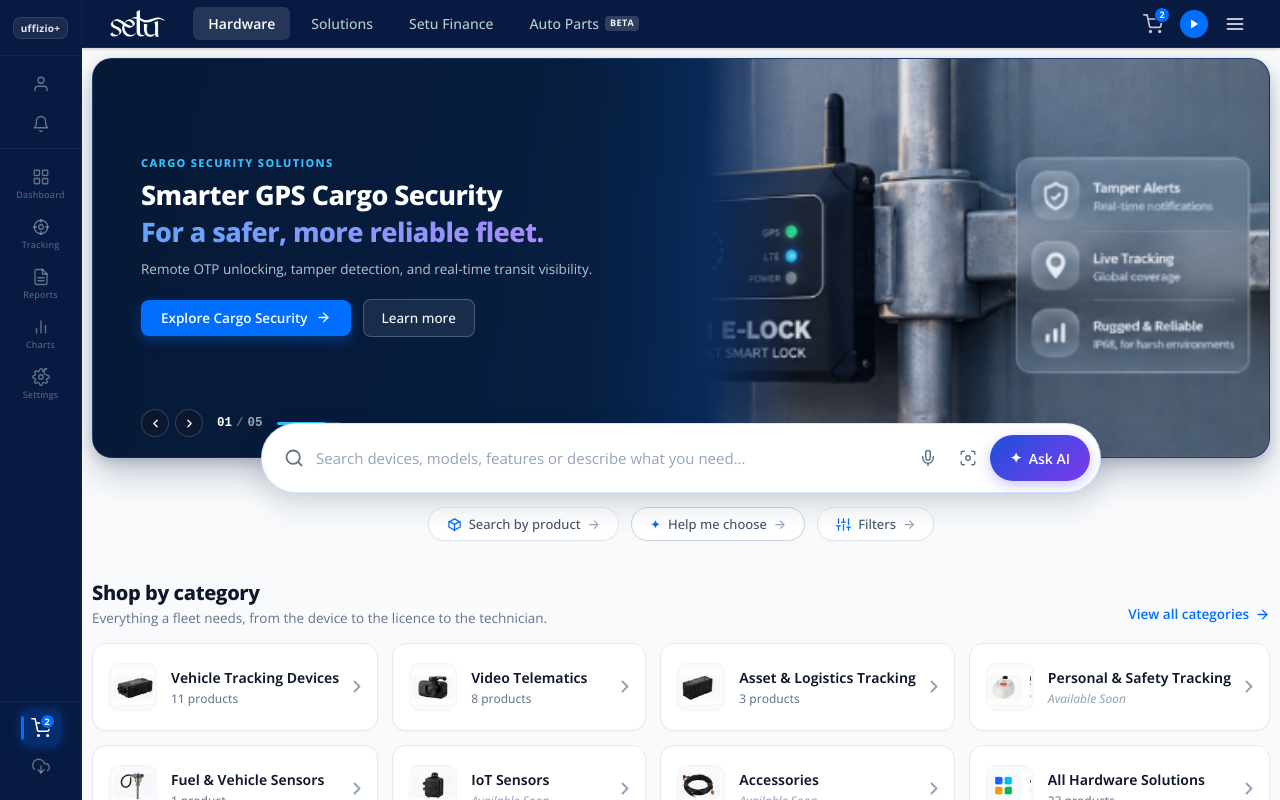
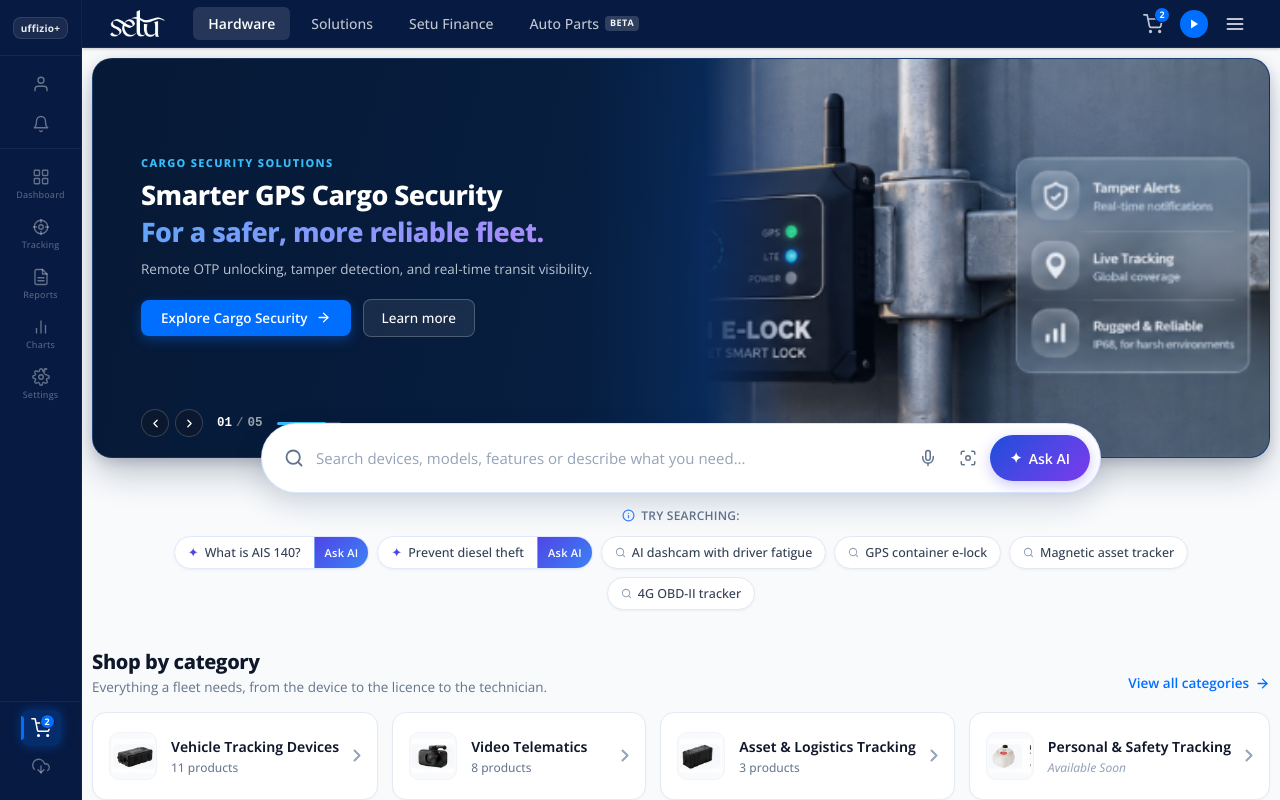
Before and after one commit to kinjal106/setu, a React (Vite) app: page / in a window 1280 px wide. Built offline with nearby package versions, Linux system fonts and the light colour scheme.

Commit message:
Replace assistance buttons with query suggestions below search bar

```diff
--- a/src/pages/SetuHome/SetuHome.css
+++ b/src/pages/SetuHome/SetuHome.css
@@ -408,63 +408,129 @@
   line-height: 1;
 }
 
-/* ── Search Assistance Actions Directly Below Search Bar ── */
-.search-assistance-row {
+/* ── Search Suggestions Directly Below Search Bar ── */
+.search-suggestions-row {
   display: flex;
   align-items: center;
   justify-content: center;
   gap: 12px;
   margin-top: 14px;
   flex-wrap: wrap;
-}
-
-.search-assistance-pill {
+  padding: 0 16px;
+  max-width: 1050px;
+  margin-left: auto;
+  margin-right: auto;
+}
+
+.search-suggestions-label {
   display: inline-flex;
   align-items: center;
-  gap: 7px;
-  padding: 7px 18px;
-  border-radius: 20px;
+  gap: 6px;
+  font-size: 12px;
+  font-weight: 600;
+  color: #64748B;
+  letter-spacing: 0.02em;
+  text-transform: uppercase;
+  user-select: none;
+}
+
+.search-suggestions-label__icon {
+  color: #3B82F6;
+  flex-shrink: 0;
+}
+
+.search-suggestions-list {
+  display: flex;
+  align-items: center;
+  gap: 8px;
+  flex-wrap: wrap;
+  justify-content: center;
+}
+
+.search-suggestion-pill {
+  display: inline-flex;
+  align-items: stretch;
   background: #FFFFFF;
   border: 1px solid #E2E8F0;
-  color: #475569;
+  border-radius: 9999px;
+  box-shadow: 0 1px 3px rgba(15, 23, 42, 0.05);
+  transition: all 180ms cubic-bezier(0.16, 1, 0.3, 1);
+  overflow: hidden;
+  line-height: 1;
+}
+
+.search-suggestion-pill:hover {
+  border-color: #93C5FD;
+  box-shadow: 0 3px 10px rgba(0, 110, 255, 0.12);
+  transform: translateY(-1px);
+}
+
+.search-suggestion-pill__main-btn {
+  display: inline-flex;
+  align-items: center;
+  gap: 6px;
+  padding: 7px 13px;
+  background: transparent;
+  border: none;
+  font-size: 12.5px;
+  font-weight: 500;
+  color: #334155;
+  cursor: pointer;
+  font-family: inherit;
+  transition: color 150ms ease, background 150ms ease;
+  white-space: nowrap;
+}
+
+.search-suggestion-pill:hover .search-suggestion-pill__main-btn {
+  color: #006EFF;
+  background: #F8FAFC;
+}
+
+.search-suggestion-pill__sparkle {
+  color: #4F46E5;
   font-size: 13px;
-  font-weight: 500;
-  cursor: pointer;
-  transition: all 150ms ease;
+  line-height: 1;
+}
+
+.search-suggestion-pill__search-icon {
+  color: #94A3B8;
+  transition: color 150ms ease;
+}
+
+.search-suggestion-pill:hover .search-suggestion-pill__search-icon {
+  color: #006EFF;
+}
+
+.search-suggestion-pill--ai {
+  border-color: #E0E7FF;
+  background: #FFFFFF;
+}
+
+.search-suggestion-pill--ai:hover {
+  border-color: #818CF8;
+  box-shadow: 0 4px 12px rgba(79, 70, 229, 0.15);
+}
+
+.search-suggestion-pill__ai-btn {
+  display: inline-flex;
+  align-items: center;
+  gap: 4px;
+  padding: 0 10px;
+  background: linear-gradient(135deg, #4F46E5 0%, #3B82F6 100%);
+  color: #FFFFFF;
+  border: none;
+  border-left: 1px solid rgba(255, 255, 255, 0.3);
+  font-size: 11px;
+  font-weight: 600;
+  cursor: pointer;
   font-family: inherit;
-  box-shadow: 0 1px 2px rgba(15, 23, 42, 0.04);
-}
-
-.search-assistance-pill:hover {
-  color: #006EFF;
-  border-color: #93C5FD;
-  background: #F8FAFC;
-  transform: translateY(-1px);
-  box-shadow: 0 3px 8px rgba(0, 110, 255, 0.12);
-}
-
-.search-assistance-pill--highlight {
-  border-color: #CBD5E1;
-}
-
-.search-assistance-pill__icon {
-  flex-shrink: 0;
-}
-
-.search-assistance-pill__sparkle {
-  font-size: 13px;
-  color: #006EFF;
-}
-
-.search-assistance-pill__arrow {
-  font-size: 13px;
-  transition: transform 150ms ease;
-  color: #94A3B8;
-}
-
-.search-assistance-pill:hover .search-assistance-pill__arrow {
-  color: #006EFF;
-  transform: translateX(2px);
+  letter-spacing: 0.02em;
+  transition: opacity 150ms ease, filter 150ms ease;
+  white-space: nowrap;
+}
+
+.search-suggestion-pill__ai-btn:hover {
+  filter: brightness(1.12);
 }
 
 /* ── Search Dropdown Panel ── */
@@ -1471,12 +1537,16 @@
   .dark-hero-slider__headline {
     font-size: 24px;
   }
-  .search-assistance-row {
+  .search-suggestions-row {
     gap: 8px;
   }
-  .search-assistance-pill {
-    font-size: 12px;
-    padding: 6px 12px;
+  .search-suggestion-pill__main-btn {
+    font-size: 11.5px;
+    padding: 5px 10px;
+  }
+  .search-suggestion-pill__ai-btn {
+    font-size: 10px;
+    padding: 0 8px;
   }
   .finder-modal__grid {
     grid-template-columns: 1fr;
--- a/src/pages/SetuHome/SetuHome.jsx
+++ b/src/pages/SetuHome/SetuHome.jsx
@@ -465,8 +465,41 @@ function DarkHeroBannerSlider({ onLearnMore, isSearchActive }) {
 }
 
 /* ────────────────────────────────────────────────────────────
-   5. OVERLAPPING PRIMARY INTELLIGENT SEARCH BAR
+   5. SEARCH SUGGESTIONS & OVERLAPPING PRIMARY INTELLIGENT SEARCH BAR
 ──────────────────────────────────────────────────────────── */
+const SEARCH_SUGGESTIONS = [
+  {
+    label: 'What is AIS 140?',
+    query: 'what is AIS 140?',
+    isAI: true
+  },
+  {
+    label: 'Prevent diesel theft',
+    query: 'prevent diesel theft',
+    isAI: true
+  },
+  {
+    label: 'AI dashcam with driver fatigue',
+    query: 'AI dashcam with driver fatigue',
+    isAI: false
+  },
+  {
+    label: 'GPS container e-lock',
+    query: 'GPS container e-lock',
+    isAI: false
+  },
+  {
+    label: 'Magnetic asset tracker',
+    query: 'magnetic asset tracker',
+    isAI: false
+  },
+  {
+    label: '4G OBD-II tracker',
+    query: '4G OBD tracker',
+    isAI: false
+  }
+];
+
 function PrimaryIntelligentSearchBar({ onSearchActiveChange, onOpenFinder, onOpenFilters, onOpenAIChat }) {
   const navigate = useNavigate();
   const [query, setQuery] = useState('');
@@ -539,6 +572,28 @@ function PrimaryIntelligentSearchBar({ onSearchActiveChange, onOpenFinder, onOpe
       setIsFocused(true);
     };
     recognition.start();
+  };
+
+  const handleSuggestionClick = (item, e) => {
+    if (e) {
+      e.preventDefault();
+      e.stopPropagation();
+    }
+    setQuery(item.query);
+    navigate(`/hardware?search=${encodeURIComponent(item.query)}`);
+    setIsFocused(false);
+  };
+
+  const handleSuggestionAIClick = (item, e) => {
+    if (e) {
+      e.preventDefault();
+      e.stopPropagation();
+    }
+    setQuery(item.query);
+    if (onOpenAIChat) {
+      onOpenAIChat(item.query);
+    }
+    setIsFocused(false);
   };
 
   return (
@@ -627,56 +682,53 @@ function PrimaryIntelligentSearchBar({ onSearchActiveChange, onOpenFinder, onOpe
         </button>
       </form>
 
-      {/* ── Search Assistance Actions Directly Below Search Bar ── */}
-      <div className="search-assistance-row">
+      {/* ── Search Suggestions Directly Below Search Bar ── */}
+      <div className="search-suggestions-row">
+        <div className="search-suggestions-label">
+          <svg width="13" height="13" viewBox="0 0 24 24" fill="none" stroke="currentColor" strokeWidth="2.2" strokeLinecap="round" strokeLinejoin="round" className="search-suggestions-label__icon">
+            <circle cx="12" cy="12" r="10"/>
+            <path d="M12 16v-4"/>
+            <path d="M12 8h.01"/>
+          </svg>
+          <span>Try searching:</span>
+        </div>
+
+        <div className="search-suggestions-list">
+          {SEARCH_SUGGESTIONS.map((item, idx) => (
+            <div
+              key={idx}
+              className={`search-suggestion-pill ${item.isAI ? 'search-suggestion-pill--ai' : ''}`}
+            >
               <button
                 type="button"
-          className="search-assistance-pill"
-          onClick={() => {
-            if (inputRef.current) {
-              inputRef.current.focus();
-              setIsFocused(true);
-            }
-          }}
+                className="search-suggestion-pill__main-btn"
+                onClick={(e) => handleSuggestionClick(item, e)}
+                title={`Search products for "${item.query}"`}
               >
-          <svg width="15" height="15" viewBox="0 0 24 24" fill="none" stroke="#006EFF" strokeWidth="2" strokeLinecap="round" strokeLinejoin="round" className="search-assistance-pill__icon">
-            <path d="m21 16-9 5-9-5V8l9-5 9 5v8z"/>
-            <path d="m3.27 6.96 8.73 4.91 8.73-4.91"/>
-            <path d="M12 22.08V12"/>
+                {item.isAI ? (
+                  <span className="search-suggestion-pill__sparkle">✦</span>
+                ) : (
+                  <svg width="11" height="11" viewBox="0 0 24 24" fill="none" stroke="currentColor" strokeWidth="2.2" strokeLinecap="round" strokeLinejoin="round" className="search-suggestion-pill__search-icon">
+                    <circle cx="11" cy="11" r="8" />
+                    <line x1="21" y1="21" x2="16.65" y2="16.65" />
                   </svg>
-          <span>Search by product</span>
-          <span className="search-assistance-pill__arrow">→</span>
+                )}
+                <span>{item.label}</span>
               </button>
 
+              {item.isAI && (
                 <button
                   type="button"
-          className="search-assistance-pill search-assistance-pill--highlight"
-          onClick={onOpenFinder}
+                  className="search-suggestion-pill__ai-btn"
+                  onClick={(e) => handleSuggestionAIClick(item, e)}
+                  title={`Ask AI directly about "${item.query}"`}
                 >
-          <span className="search-assistance-pill__sparkle">✦</span>
-          <span>Help me choose</span>
-          <span className="search-assistance-pill__arrow">→</span>
+                  Ask AI
                 </button>
-
-        <button
-          type="button"
-          className="search-assistance-pill"
-          onClick={onOpenFilters}
-        >
-          <svg width="15" height="15" viewBox="0 0 24 24" fill="none" stroke="#006EFF" strokeWidth="2" strokeLinecap="round" strokeLinejoin="round" className="search-assistance-pill__icon">
-            <line x1="4" y1="21" x2="4" y2="14"/>
-            <line x1="4" y1="10" x2="4" y2="3"/>
-            <line x1="12" y1="21" x2="12" y2="12"/>
-            <line x1="12" y1="8" x2="12" y2="3"/>
-            <line x1="20" y1="21" x2="20" y2="16"/>
-            <line x1="20" y1="12" x2="20" y2="3"/>
-            <line x1="1" y1="14" x2="7" y2="14"/>
-            <line x1="9" y1="8" x2="15" y2="8"/>
-            <line x1="17" y1="16" x2="23" y2="16"/>
-          </svg>
-          <span>Filters</span>
-          <span className="search-assistance-pill__arrow">→</span>
-        </button>
+              )}
+            </div>
+          ))}
+        </div>
       </div>
 
       {/* ── Search Dropdown Panel (AI Overview & Matching Hardware) ── */}
```
Lines whose indentation alone changed are shown as unchanged.
